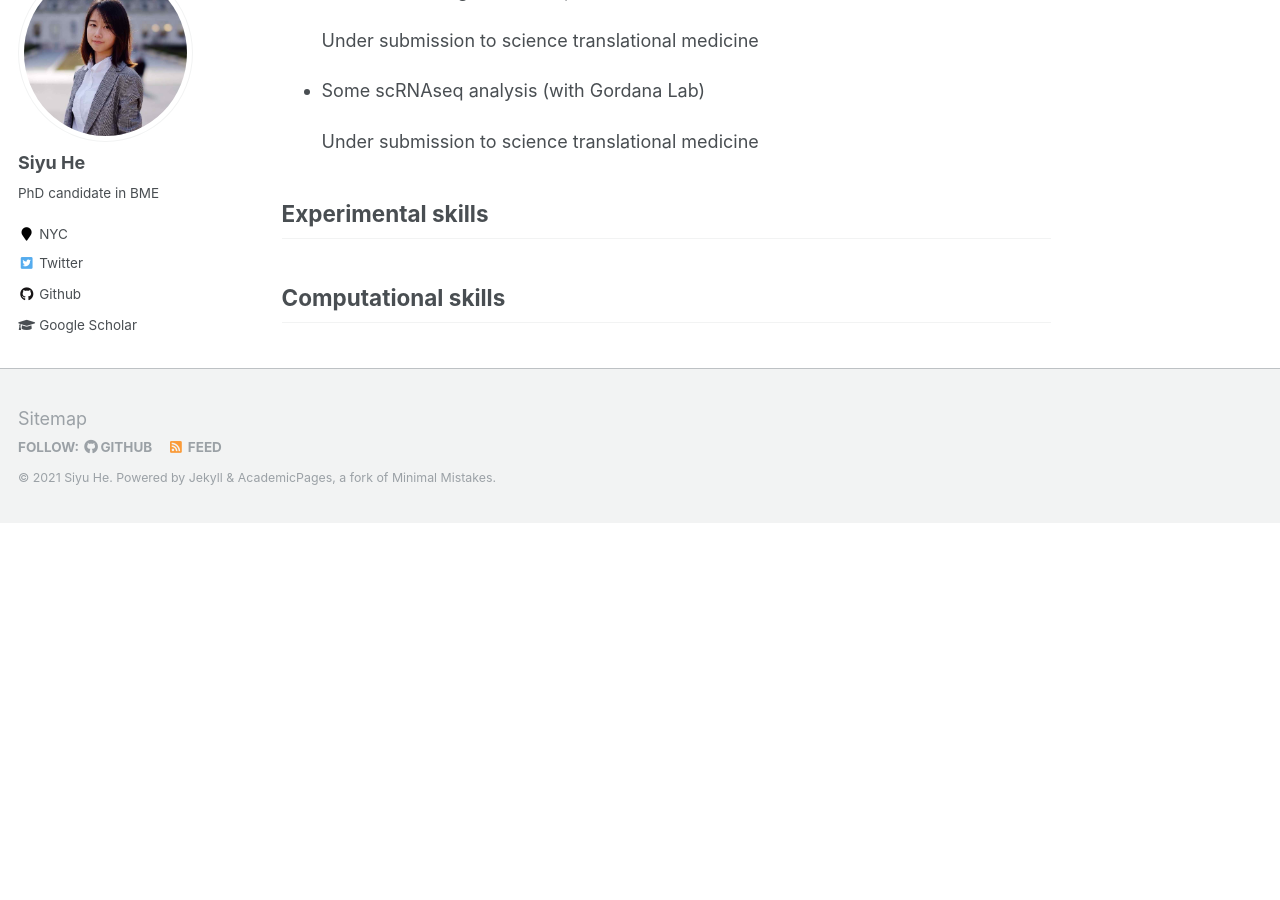
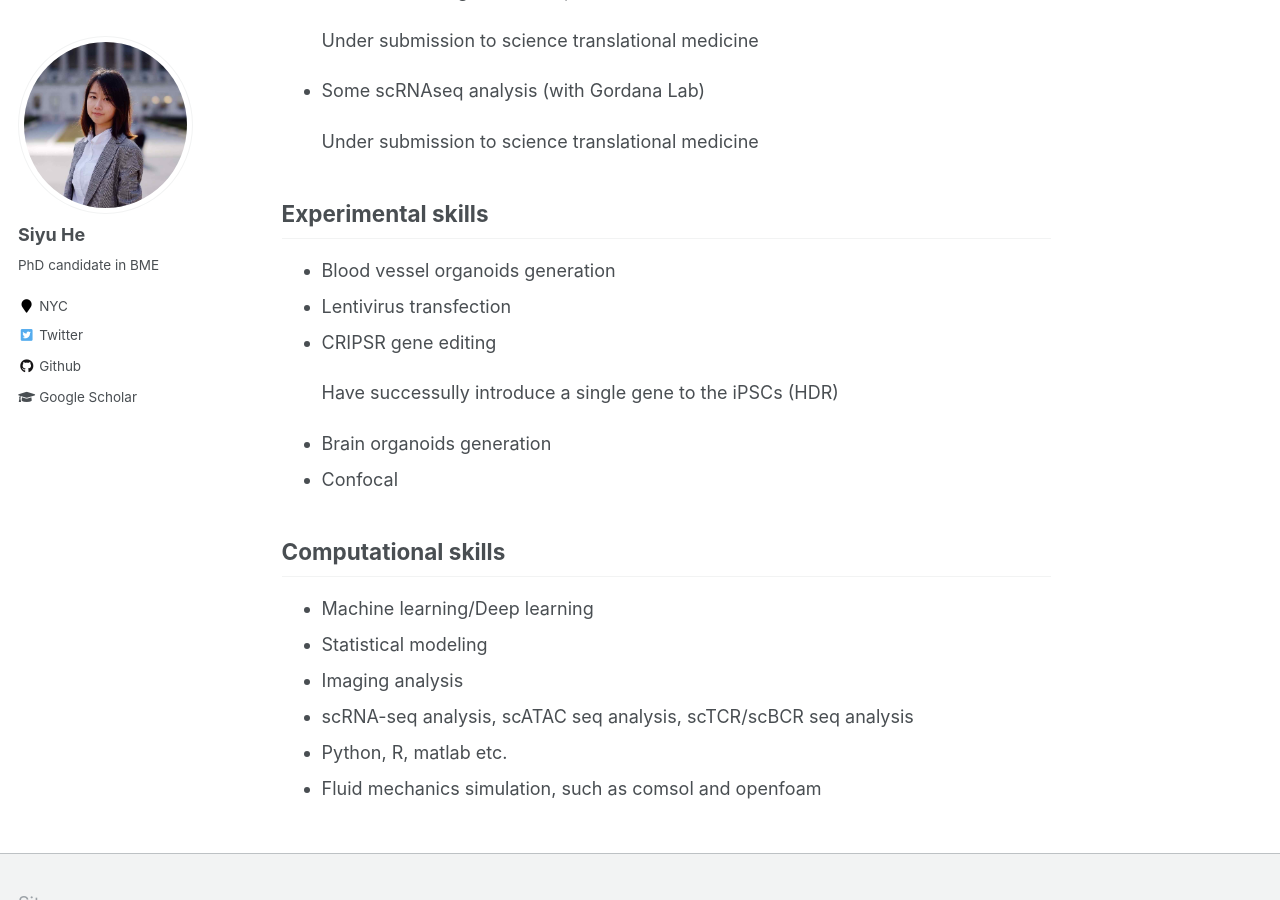
Before and after one commit to siyuh/he-siyu.github.io, a Jekyll site: the page built from _pages/research.md, in a window 1280 px wide and 900 px high, scrolled down 2899 px. Built offline with Jekyll 4.4.1, drawn with Linux system fonts in a browser that asks for light colours; before the commit the page ends 3422 px from its top, so only the background shows below that.

Commit message:
Update research.md

```diff
--- a/_pages/research.md
+++ b/_pages/research.md
@@ -66,7 +66,19 @@ Other collaborated projects
 
 Experimental skills
 ----
+* Blood vessel organoids generation
+* Lentivirus transfection
+* CRIPSR gene editing
 
+    Have successully introduce a single gene to the iPSCs (HDR)
+* Brain organoids generation
+* Confocal
 
 Computational skills
 ----
+* Machine learning/Deep learning
+* Statistical modeling
+* Imaging analysis
+* scRNA-seq analysis, scATAC seq analysis, scTCR/scBCR seq analysis
+* Python, R, matlab etc.
+* Fluid mechanics simulation, such as comsol and openfoam
```
